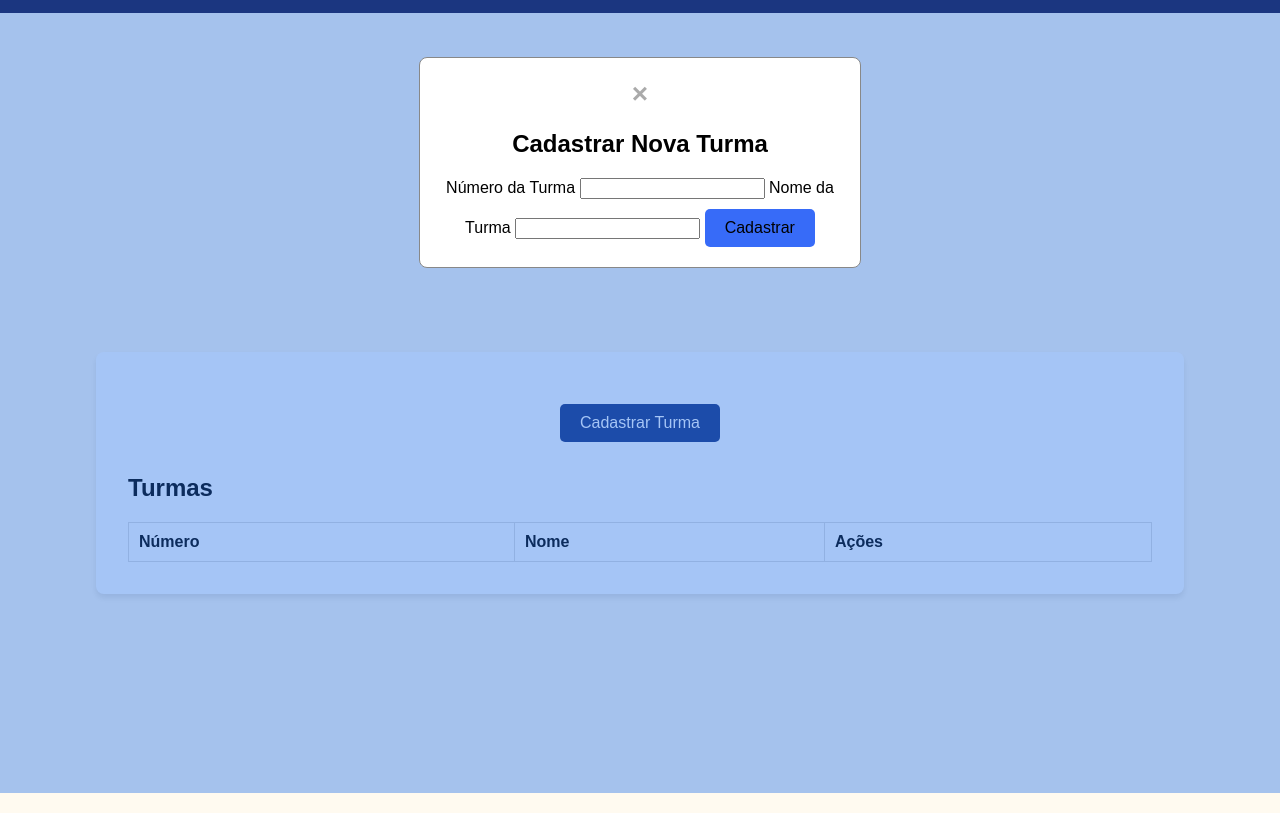
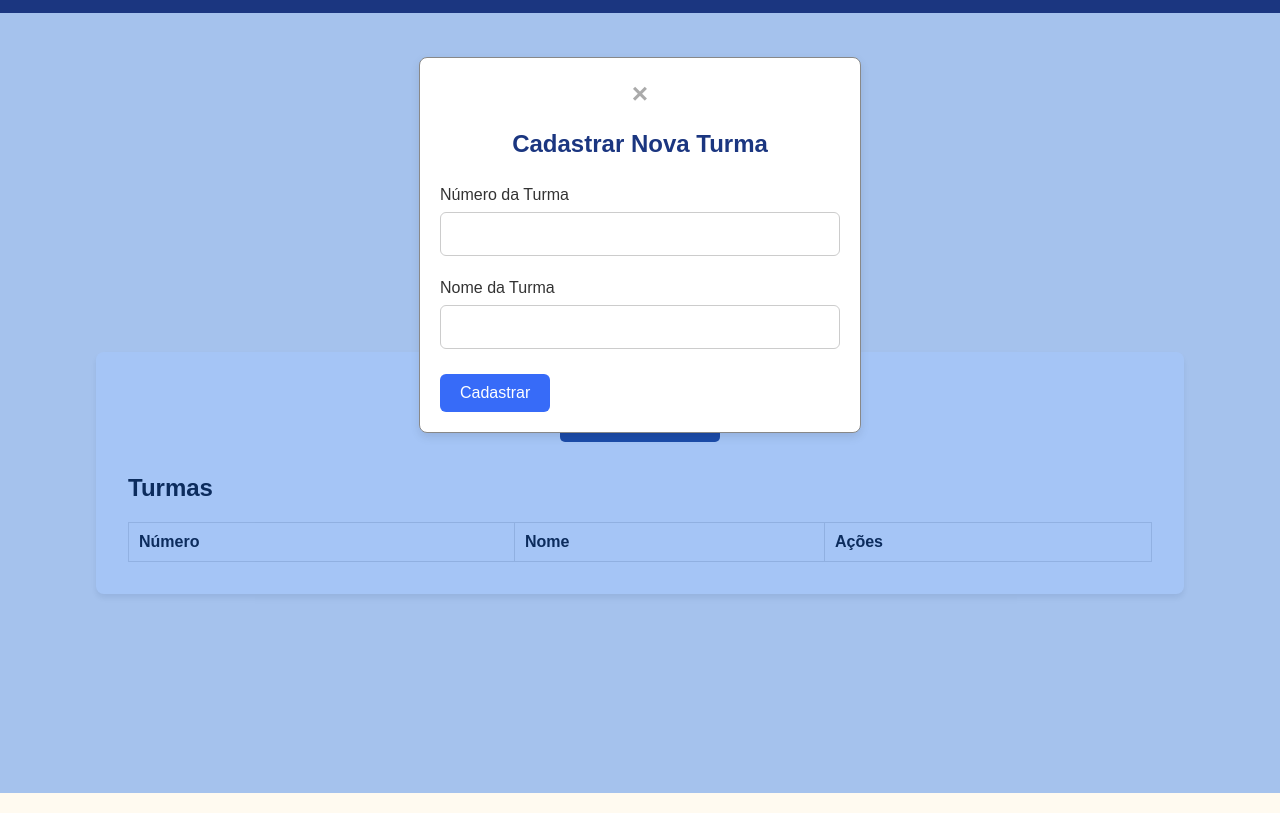
Before and after one commit to larissadossantosdarocha/avaliacao, a plain HTML site: page web/telaprof.html in a window 1280 px wide. Both pictures are taken after a click on the button "Cadastrar Turma". Shown: the part 67-880 px from the top of the page. Drawn offline with Linux system fonts and the light colour scheme; no server answers.

Commit message:
alterado

```diff
--- a/web/styles.css
+++ b/web/styles.css
@@ -111,6 +111,40 @@ body {
     width: 80%;
     max-width: 400px;
     border-radius: 8px;
+    box-shadow: 0 4px 10px rgba(0, 0, 0, 0.1);
+}
+
+.modal-title {
+    color: #1b3680;
+    font-size: 1.5rem;
+    margin-bottom: 20px;
+    text-align: center;
+}
+
+.form-group {
+    margin-bottom: 20px;
+}
+
+.form-group label {
+    font-size: 1rem;
+    color: #333;
+    margin-bottom: 8px;
+    display: block;
+}
+
+.form-group input {
+    padding: 12px;
+    font-size: 1rem;
+    margin-bottom: 15px;
+    border: 1px solid #ccc;
+    border-radius: 6px;
+    width: 100%;
+    box-sizing: border-box;
+    transition: border-color 0.3s;
+}
+
+.form-group input:focus {
+    border-color: #376bf8;
 }
 
 #closeModal {
@@ -125,3 +159,17 @@ body {
     text-decoration: none;
     cursor: pointer;
 }
+
+#closeModalButton {
+    position: absolute;
+    top: 20px;
+    right: 20px;
+    color: #aaa;
+    font-size: 28px;
+    font-weight: bold;
+    cursor: pointer;
+}
+
+#closeModalButton:hover {
+    color: #1b3680;
+}
--- a/web/styles1.css
+++ b/web/styles1.css
@@ -51,6 +51,7 @@ body {
     box-shadow: 0 4px 6px rgba(0, 0, 0, 0.1);
     margin-top: 120px;
     text-align: center;
+    position: relative;
 }
 
 .button {
@@ -143,6 +144,7 @@ body {
     width: 80%;
     max-width: 400px;
     border-radius: 8px;
+    box-shadow: 0 4px 10px rgba(0, 0, 0, 0.1);
 }
 
 #closeModal {
@@ -157,3 +159,51 @@ body {
     text-decoration: none;
     cursor: pointer;
 }
+
+.modal-content h2 {
+    color: #1b3680;
+    font-size: 1.5rem;
+    margin-bottom: 20px;
+    text-align: center;
+}
+
+.modal-content form {
+    display: flex;
+    flex-direction: column;
+    align-items: flex-start;
+}
+
+.modal-content label {
+    font-size: 1rem;
+    color: #333;
+    margin: 8px 0;
+}
+
+.modal-content input {
+    padding: 12px;
+    font-size: 1rem;
+    margin-bottom: 15px;
+    border: 1px solid #ccc;
+    border-radius: 6px;
+    width: 100%;
+    box-sizing: border-box;
+    transition: border-color 0.3s;
+}
+
+.modal-content input:focus {
+    border-color: #376bf8;
+}
+
+.modal-content button[type="submit"] {
+    background-color: #376bf8;
+    color: white;
+    padding: 10px 20px;
+    border: none;
+    border-radius: 6px;
+    cursor: pointer;
+    transition: background-color 0.3s;
+}
+
+.modal-content button[type="submit"]:hover {
+    background-color: #1b3680;
+}
```
